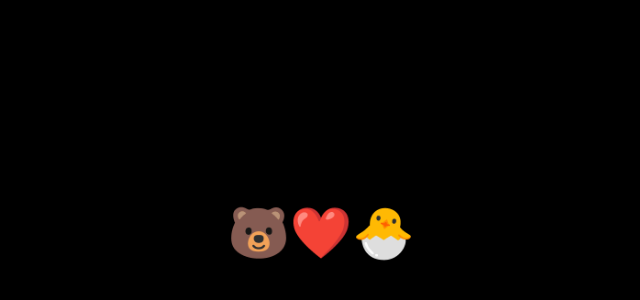
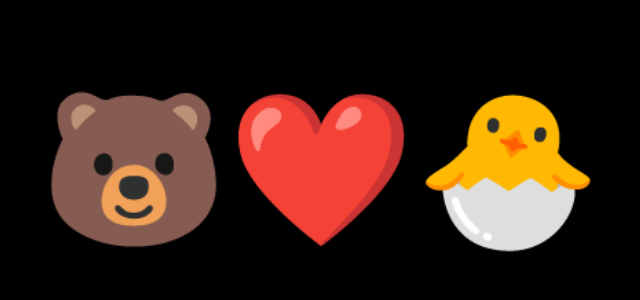
Before and after one commit to fazibear/guptak.pl, a plain HTML site: page index.html in a window 1280 px wide. Shown: the part 230-530 px from the top of the page, without its empty margins (319-959 px from the left). Drawn offline with Linux system fonts and the light colour scheme.

Commit message:
Make it bigger

```diff
--- a/index.html
+++ b/index.html
@@ -8,13 +8,14 @@
         background-color: #000;
       }
       h1 {
-        font-size: 50px;
+        padding: 0px;
+        margin: 0px;
+        font-size: 150px;
         display: block;
         position: absolute;
         top: 50%;
         left: 50%;
-        transform: translateY(-50%);
-        transform: translateX(-50%);
+        transform: translate(-50%, -50%);
       }
     </style>
   </head>
```
